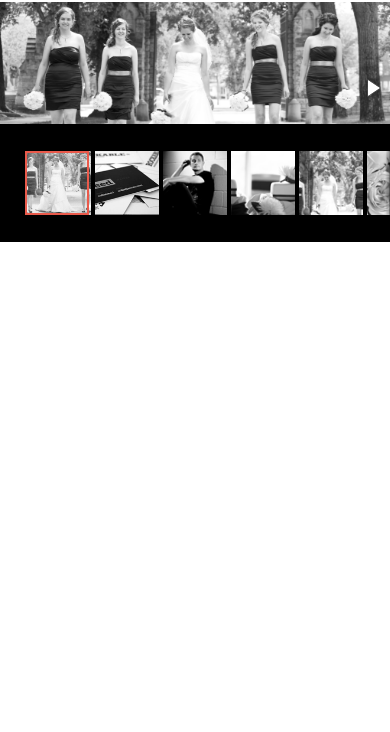
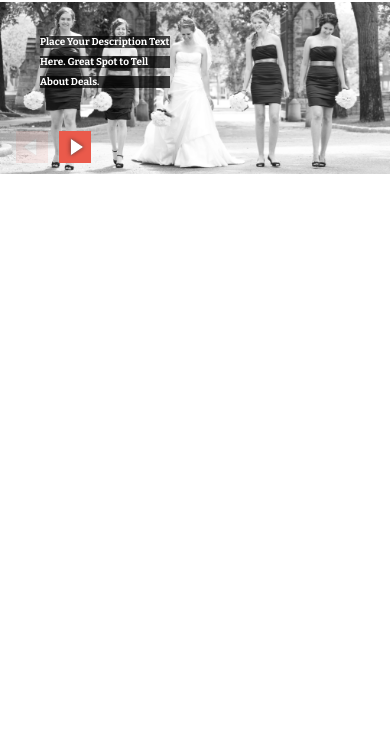
Before and after one commit to Zarina911/intent, a plain HTML site: page index.html in a window 390 px wide. Shown: the part 112-844 px from the top of the page. Drawn offline with nearby package versions, Linux system fonts and the light colour scheme.

Commit message:
top block

```diff
--- a/css/style.scss
+++ b/css/style.scss
@@ -2,6 +2,16 @@
 
 $orange: #ea5a4b;
 
+
+.social{
+  padding-right: 5%;
+  a{
+    padding-right: 15px;
+  }
+
+}
+
+//navbar///////////////////////////////
 
 .navbar-light .navbar-toggler {
   border: none;
@@ -106,3 +116,36 @@ button:active, button:focus {
 button::-moz-focus-inner {
   border: 0;
 }
+////////////////////////////////fotorama
+.block_fotorama {
+  position: relative;
+  .text_left {
+    position: absolute;
+    top: 22%;
+    z-index: 5;
+    padding-left: 40px;
+    h2{
+      background-color: rgba(0, 0, 0, 0.7);
+      color: white;
+      font-family: 'Bitter', sans-serif;
+      font-weight: bold;
+      font-size: 50px;
+    }
+  }
+  @media (max-width: 767px) {
+    .text_left{
+      top: 18%;
+      h2{
+        font-size: 20px;
+      }
+    }
+  }
+  @media (max-width: 450px){
+    .text_left{
+      top: 20%;
+      h2{
+        font-size: 10px;
+      }
+    }
+  }
+}
--- a/fotorama-4.6.4/fotorama.css
+++ b/fotorama-4.6.4/fotorama.css
@@ -318,15 +318,16 @@
     z-index: 2;
     margin-top: -50px;
     background-color: #000;
-    max-width: 940px;
+    max-width: 1170px;
 
 }
-.fotorama1554667694934 .fotorama__thumb-border {
-    margin-top: 15px !important;
+ .fotorama__thumb-border {
+    /*margin-top: 20px !important;*/
+
 
 }
-.fotorama1554667694934 .fotorama__nav--thumbs .fotorama__nav__frame {
-    padding: 15px !important;
+.fotorama__nav--thumbs .fotorama__nav__frame {
+    padding: 5px 19px !important;
 }
 
 .fotorama__nav--thumbs .fotorama__nav__frame {
@@ -334,7 +335,7 @@
 }
 
 .fotorama__nav--thumbs .fotorama__nav__frame:last-child {
-    /*padding-right: 0 !important*/
+    padding-right: 0 !important
 }
 
 .fotorama__nav--thumbs .fotorama__nav__frame--dot {
@@ -388,7 +389,8 @@
     left: 0;
     border-style: solid;
     border-color: #ea5a4b;
-    background-image: linear-gradient(to bottom right, rgba(255, 255, 255, .25), rgba(64, 64, 64, .1))
+    background-image: linear-gradient(to bottom right, rgba(255, 255, 255, .25), rgba(64, 64, 64, .1));
+    transform: translate3d(121px, 3px, 0px) !important;
 
 }
 
@@ -501,16 +503,55 @@
     width: 32px;
     height: 32px;
     top: 50%;
-    margin-top: -16px
+    left: 16%;
+    background-color: #ea5a4b;
 }
+@media (max-width: 767px){
+    .fotorama__arr{
+        top: 60%;
+    }
+    .fotorama__arr--prev {
+        left: 8%;
+    }
+    .fotorama__arr--next {
+        left: 13%;
+    }
+}
+@media (max-width: 548px){
+    .fotorama__arr{
+        top: 65%;
+    }
+    .fotorama__arr--prev {
+        left: 8%;
+    }
+    .fotorama__arr--next {
+        left: 13%;
+    }
+    .fotorama__nav--thumbs {
+        display: none;
+    }
+}
+@media (max-width: 450px){
+    .fotorama__arr{
+        top: 75%;
+    }
+    .fotorama__arr--prev {
+        left: 8%;
+    }
+    .fotorama__arr--next {
+        left: 13%;
+    }
+    .fotorama__nav--thumbs {
+        display: none;
+    }
+}
+.fotorama__arr--prev {
+    left: 4%;
 
-.fotorama__arr--prev {
-    left: 2px;
-    background-position: 0 0
 }
 
 .fotorama__arr--next {
-    right: 2px;
+    left: 15%;
     background-position: -32px 0
 }
 
@@ -596,7 +637,7 @@
 }
 
 .fotorama__wrap--no-controls.fotorama__wrap--toggle-arrows .fotorama__arr, .fotorama__wrap--no-controls.fotorama__wrap--toggle-arrows .fotorama__fullscreen-icon {
-    opacity: 0
+    opacity: 0.8
 }
 
 .fotorama__wrap--no-controls.fotorama__wrap--toggle-arrows .fotorama__arr:focus, .fotorama__wrap--no-controls.fotorama__wrap--toggle-arrows .fotorama__fullscreen-icon:focus {
@@ -625,13 +666,13 @@
 }
 
 .fotorama__wrap--css3.fotorama__wrap--no-controls.fotorama__wrap--slide.fotorama__wrap--toggle-arrows .fotorama__arr--prev:not(:focus) {
-    -webkit-transform: translate3d(-48px, 0, 0);
-    transform: translate3d(-48px, 0, 0)
+    -webkit-transform: translate3d(-10px, 0, 0);
+    transform: translate3d(-10px, 0, 0)
 }
 
 .fotorama__wrap--css3.fotorama__wrap--no-controls.fotorama__wrap--slide.fotorama__wrap--toggle-arrows .fotorama__arr--next:not(:focus) {
-    -webkit-transform: translate3d(48px, 0, 0);
-    transform: translate3d(48px, 0, 0)
+    -webkit-transform: translate3d(80px, 0, 0);
+    transform: translate3d(80px, 0, 0)
 }
 
 .fotorama__wrap--css3.fotorama__wrap--video .fotorama__fullscreen-icon {
--- a/index.html
+++ b/index.html
@@ -23,7 +23,7 @@
 </head>
 <body>
 <div class="container-fluid bg-dark text-light text-right p-2 mr-1 " style="height: 50px">
-
+<div class="social">
     <a  href="#" ><img src="images/twitter.png"/>
     </a>
     <a href="#"><img src="images/facebook.png"/>
@@ -32,7 +32,7 @@
     </a>
     <a href="#"><img src="images/rss.png"/>
     </a>
-
+</div>
 </div>
 <!--Navbar-->
 <nav class="navbar navbar-light amber lighten-4 mb-1">
@@ -73,9 +73,16 @@
 <!--/.Navbar-->
 
 <!-- Fotorama -->
+<div class="block_fotorama">
+<div class="text_left ">
+    <h2>Place Your Description Text </h2>
+    <h2>Here. Great Spot to Tell</h2>
+    <h2>About Deals.</h2>
+</div>
 
-<div class="fotorama" data-nav="thumbs" data-width="100%"
+<div class="fotorama " data-nav="thumbs" data-width="100%"
      data-maxwidth="100%" >
+
     <img src="images/1.png"/>
     <img src="images/line_1.png"/>
     <img src="images/line_2.png"/>
@@ -88,7 +95,7 @@
     <img src="images/line_9.png"/>
     <img src="images/line_10.png"/>
 </div>
-
+</div>
 
 
 
```
Also changed, not shown: css/style.css, 1 other file.
